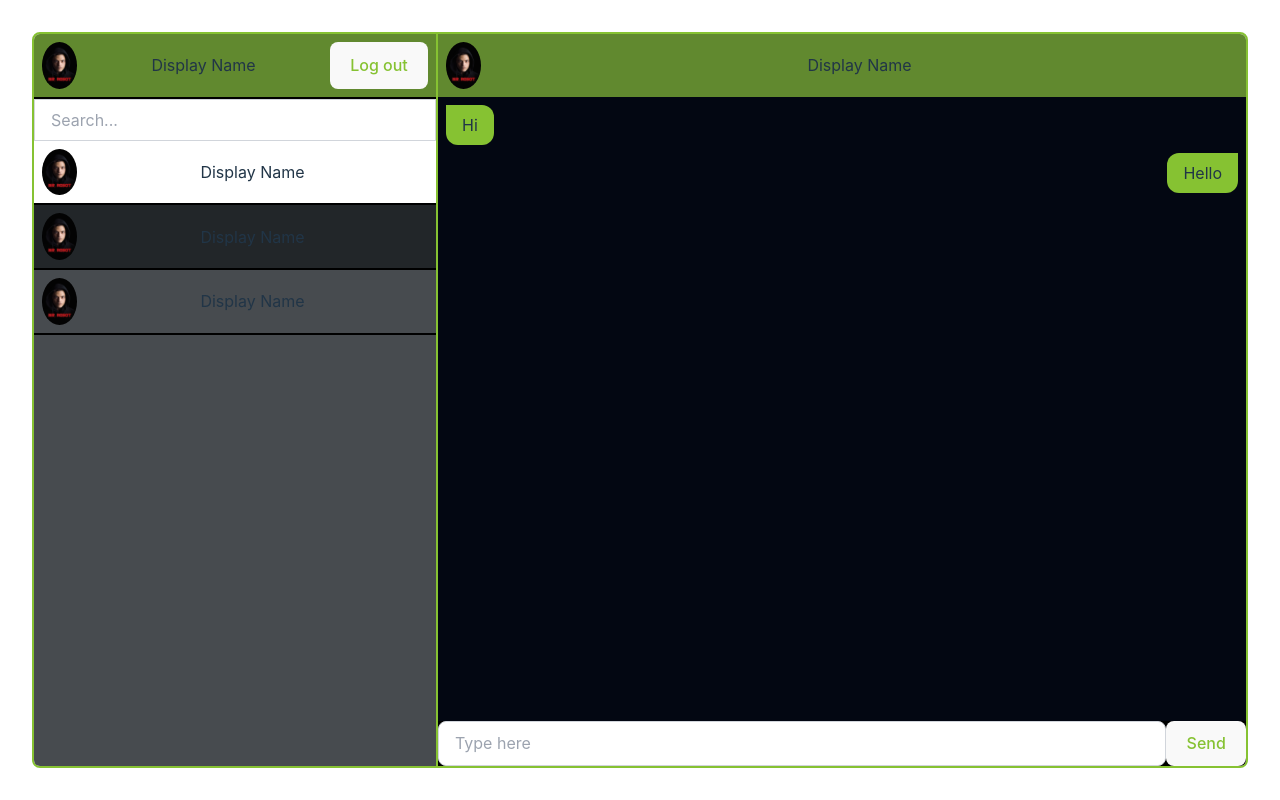
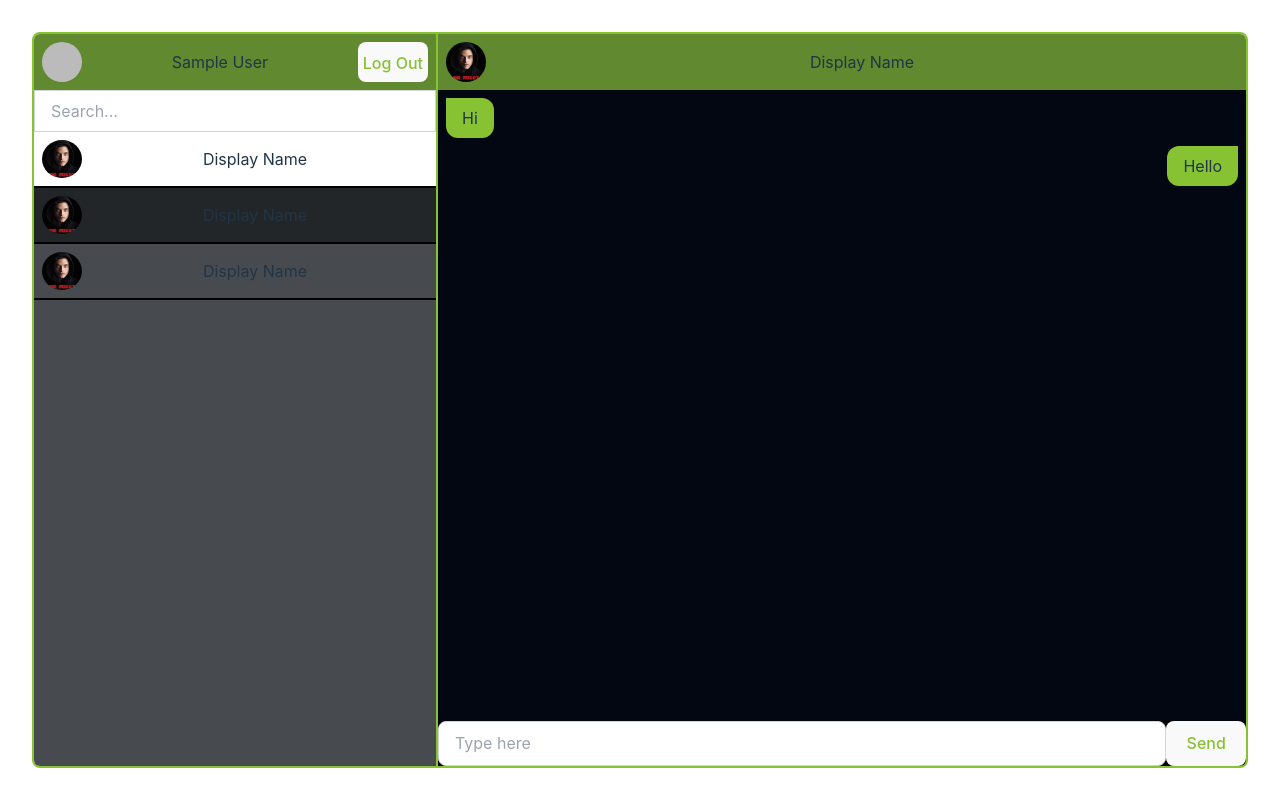
Before and after one commit to MGuruNikhil/theConnection, a React (Vite) app in the folder hot-chat/: page / in a window 1280 px wide. Built offline with nearby package versions, Linux system fonts and the light colour scheme; no server answers; sample sign-in values are in the browser's storage.

Commit message:
SideHeader updated with real data

```diff
--- a/hot-chat/src/components/ChatHeader.jsx
+++ b/hot-chat/src/components/ChatHeader.jsx
@@ -3,8 +3,8 @@ import Dummy from '../assets/Dummy.jpg'
 
 const ChatHeader = () => {
     return (
-        <div className="ChatHeader w-full flex flex-row p-2 bg-[#61892F]">
-            <img src={Dummy} width={'35px'} height={'35px'} alt="pp" className='rounded-[50%] object-cover' />
+        <div className="ChatHeader max-h-[56px] w-full flex flex-row p-2 bg-[#61892F]">
+            <img src={Dummy} width={'40px'} height={'40px'} alt="pp" className='rounded-[50%] object-cover' />
             <p className='flex-1 self-center'>Display Name</p>
         </div>
     );
--- a/hot-chat/src/components/ChatList.jsx
+++ b/hot-chat/src/components/ChatList.jsx
@@ -4,12 +4,12 @@ import Dummy from '../assets/Dummy.jpg'
 const ChatList = () => {
     return (
         <div className="ChatList flex-1 bg-[#474B4F] h-full overflow-y-scroll scrollbar-hidden">
-            <div className="activeChat flex flex-row p-2 justify-between bg-[#222629] border-b-solid border-b-black border-b-2 overflow-hidden">
-                <img className='rounded-[50%] object-cover' src={Dummy} alt="pp" width={'35px'} height={'35px'} />
+            <div className="activeChat max-h-[56px] flex flex-row p-2 justify-between bg-[#222629] border-b-solid border-b-black border-b-2 overflow-hidden">
+                <img className='rounded-[50%] object-cover' src={Dummy} alt="pp" width={'40px'} height={'40px'} />
                 <p className='self-center flex-1'>Display Name</p>
             </div>
-            <div className="inactiveChat flex flex-row p-2 justify-between border-b-solid border-b-black border-b-2 overflow-hidden">
-                <img className='rounded-[50%] object-cover' src={Dummy} alt="pp" width={'35px'} height={'35px'} />
+            <div className="inactiveChat max-h-[56px] flex flex-row p-2 justify-between border-b-solid border-b-black border-b-2 overflow-hidden">
+                <img className='rounded-[50%] object-cover' src={Dummy} alt="pp" width={'40px'} height={'40px'} />
                 <p className='self-center flex-1'>Display Name</p>
             </div>
         </div>
--- a/hot-chat/src/components/SearchBar.jsx
+++ b/hot-chat/src/components/SearchBar.jsx
@@ -10,8 +10,8 @@ const SearchBar = () => {
                 style={{ minWidth: '0' }}
                 placeholder='Search...'
             />
-            <div className="searchResult flex flex-row p-2 justify-between border-b-solid border-b-black border-b-2 overflow-hidden">
-                <img className='rounded-[50%] object-cover' src={Dummy} alt="pp" width={'35px'} height={'35px'} />
+            <div className="searchResult max-h-[56px] flex flex-row p-2 justify-between border-b-solid border-b-black border-b-2 overflow-hidden">
+                <img className='rounded-[50%] object-cover' src={Dummy} alt="pp" width={'40px'} height={'40px'} />
                 <p className='self-center flex-1'>Display Name</p>
             </div>
         </div>
--- a/hot-chat/src/components/SideHeader.jsx
+++ b/hot-chat/src/components/SideHeader.jsx
@@ -1,14 +1,18 @@
-import React from 'react'
-import Dummy from '../assets/Dummy.jpg'
+import React, { useContext } from 'react'
 import { auth } from '../firebase';
 import { signOut } from 'firebase/auth';
+import { AuthContext } from '../context/AuthContext';
 
 const SideHeader = () => {
+    const {currentUser} = useContext(AuthContext);
+    const displayName = currentUser.displayName;
+    const photoURL = currentUser.photoURL;
+
     return (
-        <div className="SideHeader flex flex-row p-2 justify-between border-b-2 border-b-black border-solid bg-[#61892F] overflow-hidden">
-            <img src={Dummy} alt="pp" width={'35px'} height={'35px'} className='rounded-[50%] object-cover'/>
-            <p className='self-center'>Display Name</p>
-            <button onClick={()=>signOut(auth)}>Log out</button>
+        <div className="SideHeader max-h-[56px] flex flex-row p-2 justify-between bg-[#61892F] overflow-hidden">
+            <img src={photoURL} alt="pp" width={'40px'} height={'40px'} className='rounded-[50%] object-cover'/>
+            <p className='self-center'>{displayName}</p>
+            <button onClick={()=>signOut(auth)} className='h-[40px] px-1 py-2 text-center'>Log Out</button>
         </div>
     );
 }
```
